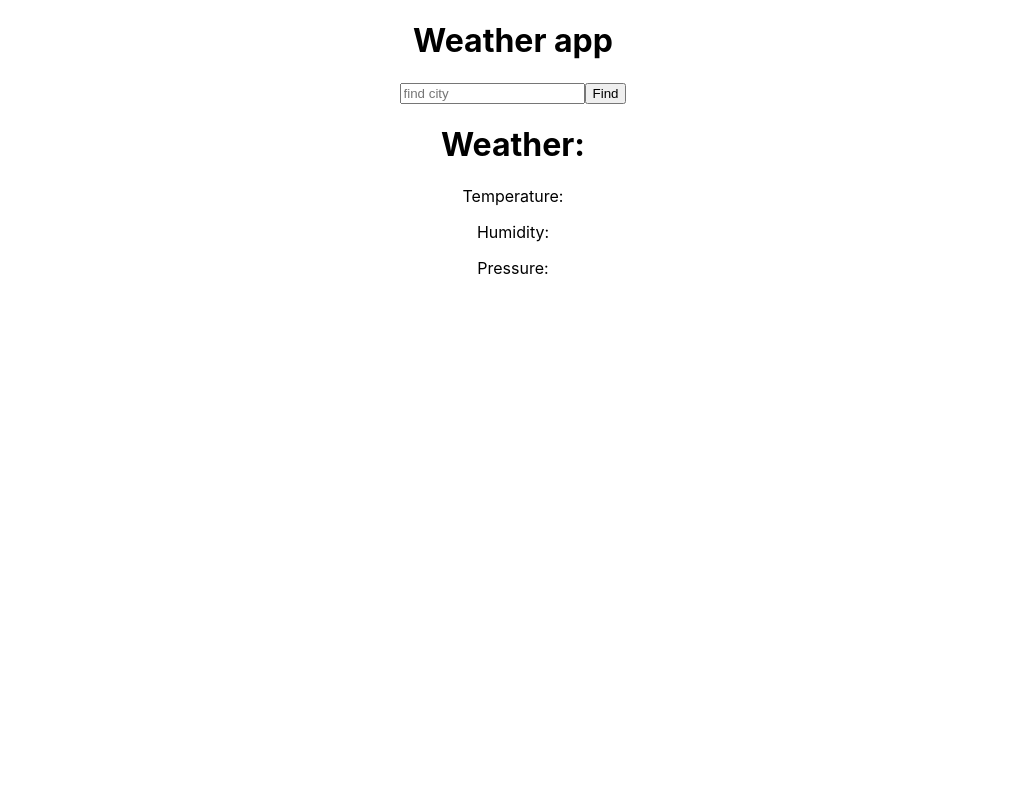
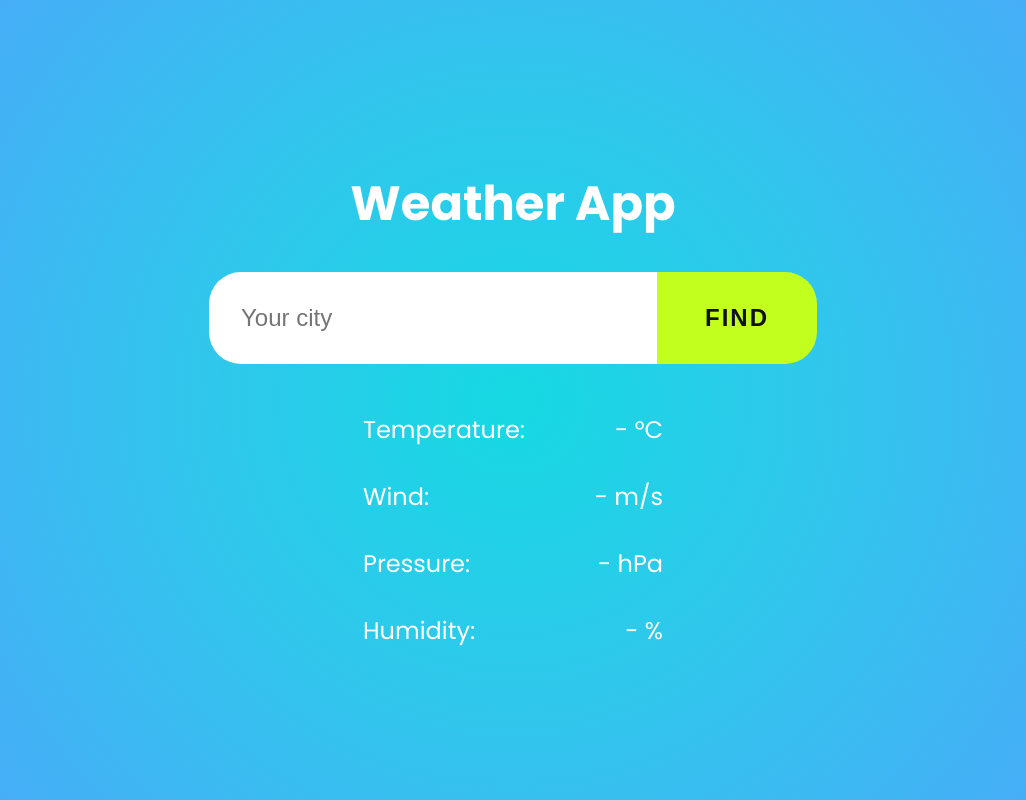
Before and after one commit to cirocki/Weather-App, a React (Create React App) app: page / in a window 1280 px wide. Shown: the whole page, without its empty margins (127-1153 px from the left). Built offline with nearby package versions, Linux system fonts and the light colour scheme.

Commit message:
add basic styles

```diff
--- a/src/App.css
+++ b/src/App.css
@@ -1,38 +1,12 @@
-.App {
-  text-align: center;
+@import url('https://fonts.googleapis.com/css?family=Poppins:400,500,600,700&display=swap');
+
+*,
+*::after,
+*::before {
+  margin: 0;
+  padding: 0;
 }
 
-.App-logo {
-  height: 40vmin;
-  pointer-events: none;
+body {
+  font-family: 'Poppins', sans-serif;
 }
-
-@media (prefers-reduced-motion: no-preference) {
-  .App-logo {
-    animation: App-logo-spin infinite 20s linear;
-  }
-}
-
-.App-header {
-  background-color: #282c34;
-  min-height: 100vh;
-  display: flex;
-  flex-direction: column;
-  align-items: center;
-  justify-content: center;
-  font-size: calc(10px + 2vmin);
-  color: white;
-}
-
-.App-link {
-  color: #61dafb;
-}
-
-@keyframes App-logo-spin {
-  from {
-    transform: rotate(0deg);
-  }
-  to {
-    transform: rotate(360deg);
-  }
-}
--- a/src/App.js
+++ b/src/App.js
@@ -1,64 +1,88 @@
-import React, { useState, useEffect } from "react";
+import React, { useState } from "react";
 import "./App.css";
 import Form from "./components/Form";
 import Results from "./components/Results";
+
+import styled from "styled-components";
+
+const StyledWrapper = styled.main`
+  color: #fff;
+  height: 100vh;
+  display: flex;
+  flex-direction: column;
+  justify-content: center;
+  background-image: radial-gradient(
+    circle 648px at center,
+    #16d9e3 0%,
+    #30c7ec 47%,
+    #46aef7 100%
+  );
+`;
+
+const StyledContainer = styled.div`
+  text-align: center;
+`;
+
+const StyledTitle = styled.h1`
+  font-size: 3rem;
+  padding: 2rem;
+`;
 
 function App() {
   // APP STATE
   const [city, setCity] = useState("");
   const [weather, setWeather] = useState({
-    temp: "",
-    humidity: "",
-    pressure: ""
+    temp: "-",
+    humidity: "-",
+    pressure: "-",
+    wind: "-"
   });
 
-  const handleCity = e => {
+  // API VARIABLES
+  const apiKey = "17a58d62db18d4635698028c2b6fe349";
+  const apiCall = `https://api.openweathermap.org/data/2.5/weather?q=${city}&appid=${apiKey}&units=metric`;
+
+  const handleCityChange = e => {
     setCity(e.target.value);
   };
 
+  // FETCH DATA FROM WEATHERMAP API ON FORM SUBMIT
   const handleCitySubmit = e => {
     e.preventDefault();
-
-    // FETCH DATA FROM WEATHERMAP API
-
     fetch(apiCall)
       .then(res => {
         if (res.ok) {
           return res;
         } else {
-          throw Error("something went wrong");
+          throw Error("Something went wrong.");
         }
       })
       .then(res => res.json())
       .then(data => {
-        console.log(data);
         setWeather(prev => ({
           temp: data.main.temp,
           humidity: data.main.humidity,
-          pressure: data.main.pressure
+          pressure: data.main.pressure,
+          wind: data.wind.speed
         }));
       })
-
       .catch(error => {
-        console.log("Error2, " + error.message);
+        console.log("Error, " + error.message);
       });
   };
 
-  // API VARIABLES
-  const apiKey = "17a58d62db18d4635698028c2b6fe349";
-  const apiCall = `https://api.openweathermap.org/data/2.5/weather?q=${city}&appid=${apiKey}&units=metric`;
-
   return (
-    <div className="App">
-      <h1>Weather app</h1>
-      <h2>{city}</h2>
-      <Form
-        city={city}
-        handleCitySubmit={handleCitySubmit}
-        handleCity={handleCity}
-      />
-      <Results weather={weather} />
-    </div>
+    <StyledWrapper>
+      <StyledContainer>
+        <StyledTitle>Weather App</StyledTitle>
+        <Form
+          handleCitySubmit={handleCitySubmit}
+          handleCityChange={handleCityChange}
+          city={city}
+        />
+        <Results weather={weather} city={city} />
+      </StyledContainer>
+    </StyledWrapper>
   );
 }
 
--- a/src/components/Form.js
+++ b/src/components/Form.js
@@ -1,12 +1,54 @@
 import React from "react";
+import styled from "styled-components";
 
-export default function Form({ city, handleCitySubmit, handleCity }) {
+const StyledForm = styled.form`
+  display: flex;
+  justify-content: center;
+  margin-bottom: 2rem;
+`;
+
+const StyledInput = styled.input`
+  font-size: 1.5rem;
+  padding: 2rem 2rem;
+  border: none;
+  width: 30vw;
+  display: block;
+  color: #111;
+  border-radius: 2rem 0 0 2rem;
+`;
+
+const StyledButton = styled.button`
+  font-size: 1.5rem;
+  font-weight: 600;
+  padding: 2rem 3rem;
+  cursor: pointer;
+  background: #c3ff1e;
+  border: none;
+  border-radius: 0 2rem 2rem 0;
+  text-decoration: none;
+  text-transform: uppercase;
+  letter-spacing: 2px;
+  color: #111;
+
+  &:hover {
+    box-shadow: inset 7px 7px 15px rgba(66, 66, 66, 0.15),
+      inset -7px -7px 20px white, 0px 0px 4px rgba(255, 255, 255, 0.2);
+    color: #676767;
+  }
+`;
+
+export default function Form({ handleCitySubmit, handleCityChange, city }) {
   return (
     <div>
-      <form>
-        <input type="text" placeholder="find city" onChange={handleCity} />
-        <button onClick={handleCitySubmit}>Find</button>
-      </form>
+      <StyledForm>
+        <StyledInput
+          type="text"
+          value={city}
+          placeholder="Your city"
+          onChange={handleCityChange}
+        />
+        <StyledButton onClick={handleCitySubmit}>Find</StyledButton>
+      </StyledForm>
     </div>
   );
 }
--- a/src/components/Results.js
+++ b/src/components/Results.js
@@ -1,12 +1,50 @@
 import React from "react";
+import styled from "styled-components";
 
-export default function Results({ weather }) {
+const StyledDiv = styled.div`
+  display: flex;
+  justify-content: center;
+  flex-direction: column;
+  align-items: center;
+`;
+
+const StyledItem = styled.li`
+  padding: 1rem;
+  min-width: 300px;
+  display: flex;
+  justify-content: space-between;
+`;
+
+const StyledParagraph = styled.p`
+  font-size: 1.5rem;
+`;
+
+export default function Results({ weather, city }) {
+  const { temp, humidity, pressure, wind } = weather;
   return (
-    <div>
-      <h1>Weather:</h1>
-      <p>Temperature: {weather.temp}</p>
-      <p>Humidity: {weather.humidity}</p>
-      <p>Pressure: {weather.pressure}</p>
-    </div>
+    <StyledDiv>
+      <h2>{city}</h2>
+      <ul>
+        <StyledItem>
+          <StyledParagraph>Temperature:</StyledParagraph>
+          <StyledParagraph>{temp} &#176;C</StyledParagraph>
+        </StyledItem>
+
+        <StyledItem>
+          <StyledParagraph>Wind:</StyledParagraph>
+          <StyledParagraph>{wind} m/s</StyledParagraph>
+        </StyledItem>
+
+        <StyledItem>
+          <StyledParagraph>Pressure:</StyledParagraph>
+          <StyledParagraph>{pressure} hPa</StyledParagraph>
+        </StyledItem>
+
+        <StyledItem>
+          <StyledParagraph>Humidity:</StyledParagraph>
+          <StyledParagraph>{humidity} %</StyledParagraph>
+        </StyledItem>
+      </ul>
+    </StyledDiv>
   );
 }
```
